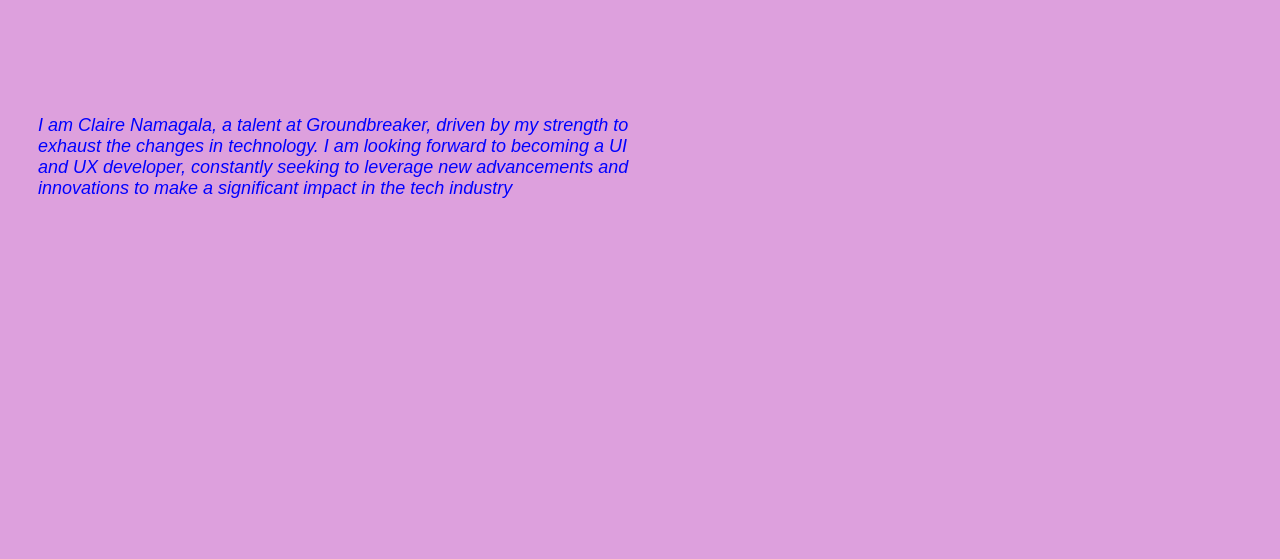
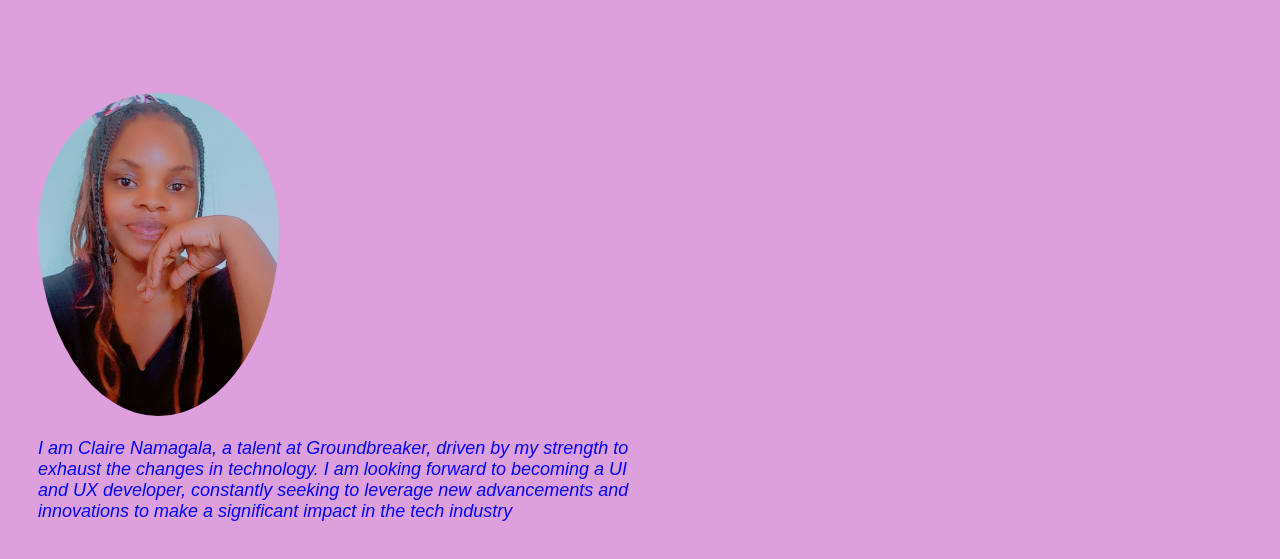
Before and after one commit to claireisrael/blog.html, a plain HTML site: page about.html in a window 1280 px wide. Shown: the part 147-706 px from the top of the page. Drawn offline with Linux system fonts and the light colour scheme; the site is published under a folder, as on GitHub Pages, so addresses that start at the root find nothing.

Commit message:
changes in about page

```diff
--- a/about.html
+++ b/about.html
@@ -50,7 +50,7 @@ h1 {
     <br>
     <br>
 
-    <img src="/Israel.jpg" alt="" style="width:20%">
+    <img src="Israel.jpg" alt="" style="width:20%">
     <div class="container">
         <p style="color: blue;"> I am Claire Namagala, a talent at Groundbreaker, driven by my strength to exhaust the changes in technology. I am looking forward to becoming a UI and UX developer, constantly seeking to leverage new advancements and innovations to make a significant impact in the tech industry</p>
         </div>
```
